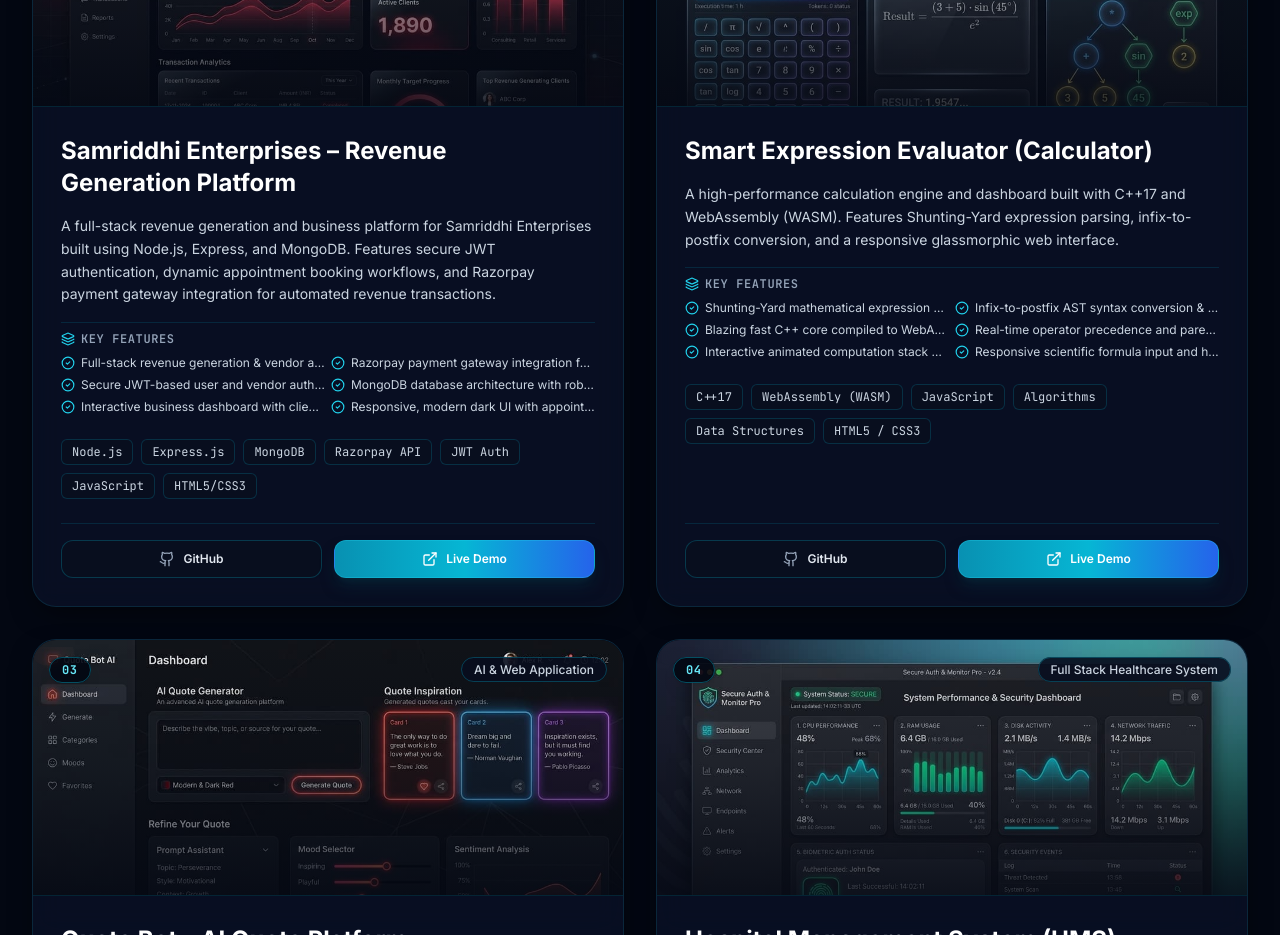
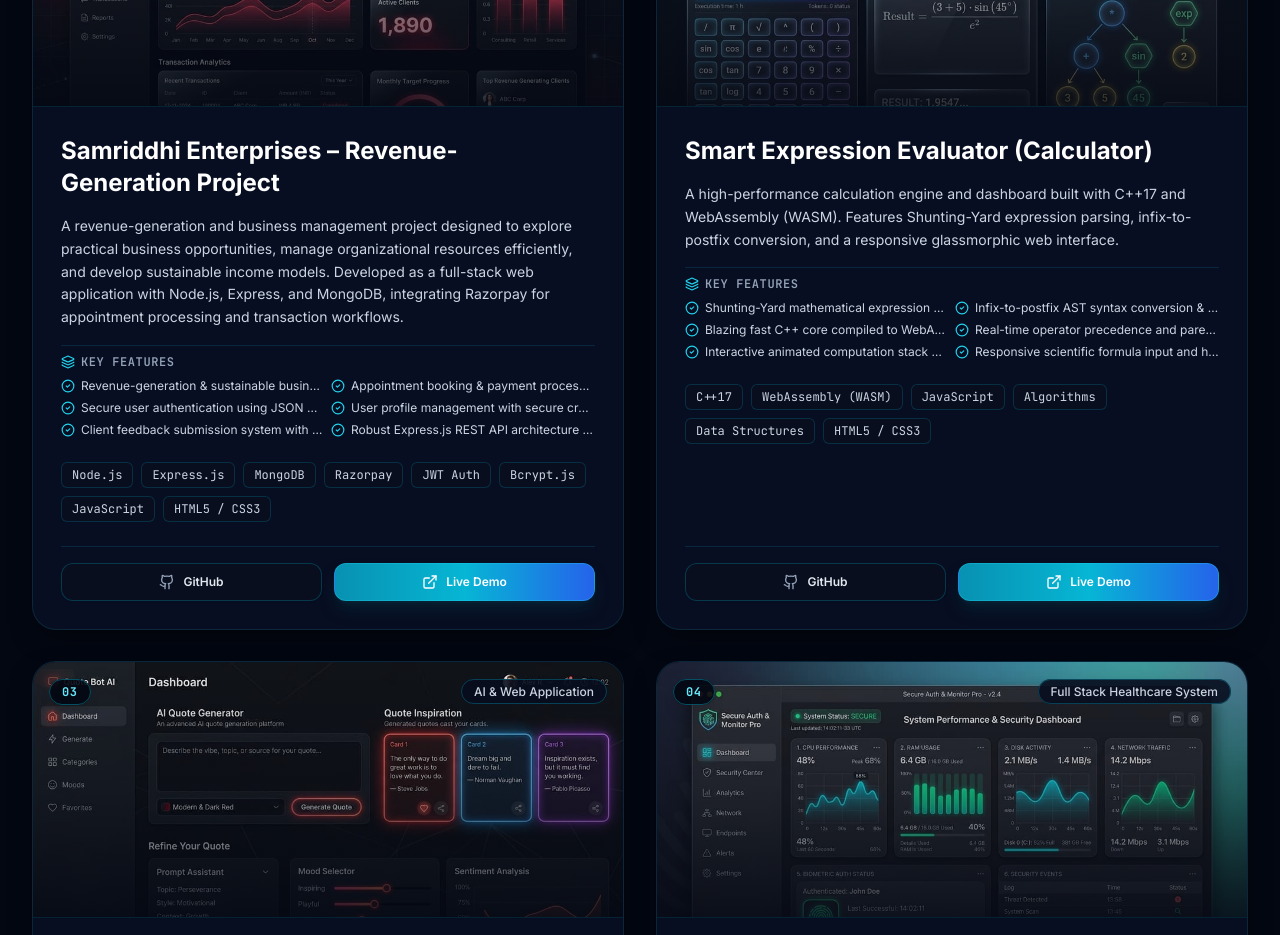
Before and after one commit to Vaishnaviojha162/portfolio, a Next.js app: page / in a window 1280 px wide. Shown: the part 4280-5215 px from the top of the page. Built offline with nearby package versions, Linux system fonts and the light colour scheme.

Commit message:
update: Samriddhi Enterprises accurately as Revenue-Generation Project with GitHub README data

```diff
--- a/data/portfolioData.js
+++ b/data/portfolioData.js
@@ -78,27 +78,28 @@
 export const projectsData = [
   {
     id: "01",
-    title: "Samriddhi Enterprises – Revenue Generation Platform",
+    title: "Samriddhi Enterprises – Revenue-Generation Project",
     category: "Full Stack Web Application",
     description:
-      "A full-stack revenue generation and business platform for Samriddhi Enterprises built using Node.js, Express, and MongoDB. Features secure JWT authentication, dynamic appointment booking workflows, and Razorpay payment gateway integration for automated revenue transactions.",
+      "A revenue-generation and business management project designed to explore practical business opportunities, manage organizational resources efficiently, and develop sustainable income models. Developed as a full-stack web application with Node.js, Express, and MongoDB, integrating Razorpay for appointment processing and transaction workflows.",
     image: "/projects/samriddhi.jpg",
     technologies: [
       "Node.js",
       "Express.js",
       "MongoDB",
-      "Razorpay API",
+      "Razorpay",
       "JWT Auth",
+      "Bcrypt.js",
       "JavaScript",
-      "HTML5/CSS3",
+      "HTML5 / CSS3",
     ],
     features: [
-      "Full-stack revenue generation & vendor appointment platform",
-      "Razorpay payment gateway integration for processing revenue transactions",
-      "Secure JWT-based user and vendor authentication & session handling",
-      "MongoDB database architecture with robust Express.js REST APIs",
-      "Interactive business dashboard with client booking management",
-      "Responsive, modern dark UI with appointment tracking",
+      "Revenue-generation & sustainable business model operations",
+      "Appointment booking & payment processing via Razorpay integration",
+      "Secure user authentication using JSON Web Tokens (JWT) & Bcrypt",
+      "User profile management with secure credential updates",
+      "Client feedback submission system with MongoDB storage",
+      "Robust Express.js REST API architecture & vendor management",
     ],
     github: "https://github.com/Vaishnaviojha162/revenue-frontend-project",
     live: "https://samriddhienterprises.netlify.app",
```
